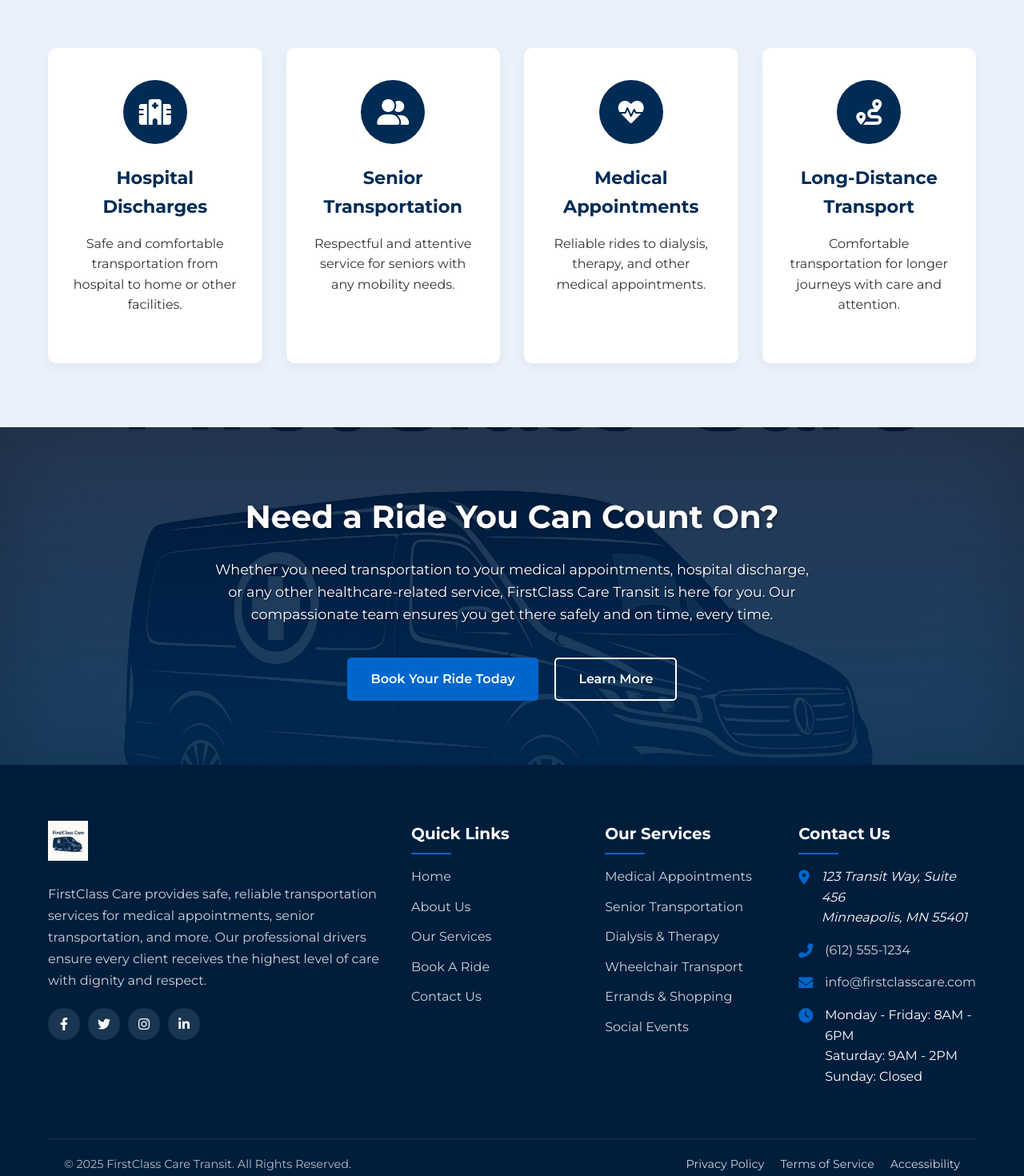
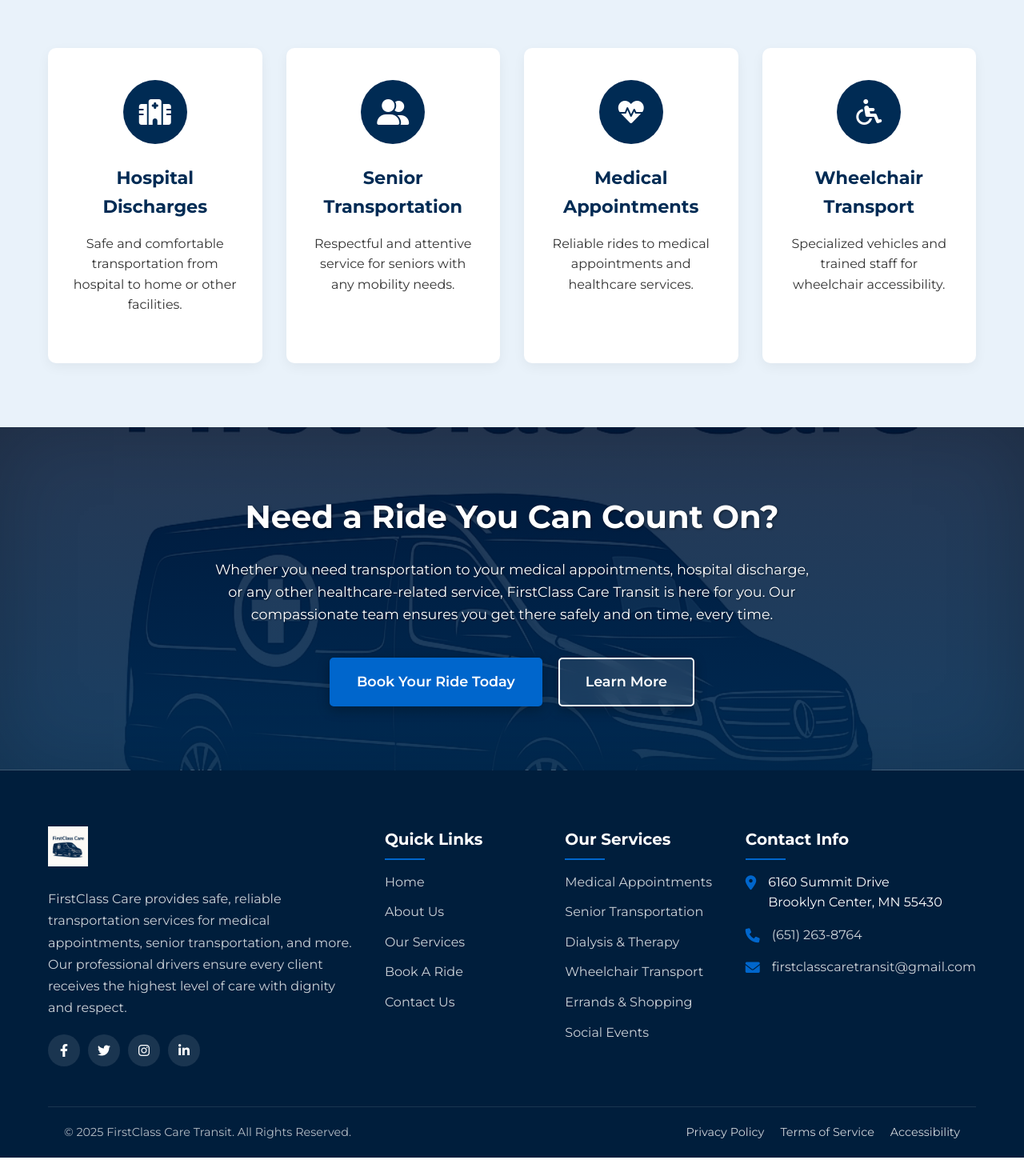
Before and after one commit to abdirahman-yy/FirstClassCare, a React app: page / in a window 1280 px wide. Shown: the part 660-2130 px from the top of the page at 80% size. After the commit the page ends 2107 px from the top, so only its background shows below. Built offline with nearby package versions, Linux system fonts and the light colour scheme.

Commit message:
feat: enhance website with elderly image, improved CTA buttons, and Google Maps integration

```diff
--- a/src/components/Footer.tsx
+++ b/src/components/Footer.tsx
@@ -267,29 +267,21 @@
           </FooterColumn>
 
           <FooterColumn>
-            <h3>Contact Us</h3>
+            <h3>Contact Info</h3>
             <div className="contact-item">
-              <i className="fas fa-map-marker-alt" aria-hidden="true"></i>
-              <address>
-                123 Transit Way, Suite 456<br />
-                Minneapolis, MN 55401
-              </address>
+              <i className="fas fa-map-marker-alt"></i>
+              <div>
+                6160 Summit Drive<br />
+                Brooklyn Center, MN 55430
+              </div>
             </div>
             <div className="contact-item">
-              <i className="fas fa-phone-alt" aria-hidden="true"></i>
-              <a href="tel:+16125551234">(612) 555-1234</a>
+              <i className="fas fa-phone"></i>
+              <a href="tel:+16512638764">(651) 263-8764</a>
             </div>
             <div className="contact-item">
-              <i className="fas fa-envelope" aria-hidden="true"></i>
-              <a href="mailto:info@firstclasscare.com">info@firstclasscare.com</a>
-            </div>
-            <div className="contact-item">
-              <i className="fas fa-clock" aria-hidden="true"></i>
-              <span>
-                Monday - Friday: 8AM - 6PM<br />
-                Saturday: 9AM - 2PM<br />
-                Sunday: Closed
-              </span>
+              <i className="fas fa-envelope"></i>
+              <a href="mailto:firstclasscaretransit@gmail.com">firstclasscaretransit@gmail.com</a>
             </div>
           </FooterColumn>
         </FooterColumns>
--- a/src/components/Header.tsx
+++ b/src/components/Header.tsx
@@ -304,7 +304,7 @@
             <Link to="/" onClick={closeMenu}>
               <img
                 src={scrolled ? "/assets/images/logo.png" : "/assets/images/logo-white.png"}
-                alt="FirstClass Care Logo"
+                alt="First Class Care Transit"
                 style={{ maxHeight: scrolled ? '45px' : '45px' }}
                 onError={(e) => {
                   const target = e.target as HTMLImageElement;
--- a/src/components/home/FeaturesSection.tsx
+++ b/src/components/home/FeaturesSection.tsx
@@ -72,12 +72,12 @@
     {
       icon: 'fa-heartbeat',
       title: 'Medical Appointments',
-      description: 'Reliable rides to dialysis, therapy, and other medical appointments.'
+      description: 'Reliable rides to medical appointments and healthcare services.'
     },
     {
-      icon: 'fa-route',
-      title: 'Long-Distance Transport',
-      description: 'Comfortable transportation for longer journeys with care and attention.'
+      icon: 'fa-wheelchair',
+      title: 'Wheelchair Transport',
+      description: 'Specialized vehicles and trained staff for wheelchair accessibility.'
     }
   ];
 
--- a/src/pages/AboutPage.tsx
+++ b/src/pages/AboutPage.tsx
@@ -219,7 +219,7 @@
               animate={{ opacity: 1, x: 0 }}
               transition={{ duration: 0.7, delay: 0.4 }}
             >
-              <img src="/images/about-image.jpg" alt="FirstClass Care Transit Service" />
+              <img src="/assets/images/elderly-van.jpg" alt="Elderly person getting assistance entering a medical transport van" />
             </AboutImage>
           </AboutGrid>
         </div>
--- a/src/pages/AccessibilityPage.tsx
+++ b/src/pages/AccessibilityPage.tsx
@@ -193,9 +193,9 @@
                 We welcome your feedback on the accessibility of FirstClass Care Transit. Please let us know if you encounter accessibility barriers on our website:
               </p>
               <p>
-                <strong>Phone:</strong> <a href="tel:+16125551234">(612) 555-1234</a><br />
-                <strong>Email:</strong> <a href="mailto:accessibility@firstclasscare.com">accessibility@firstclasscare.com</a><br />
-                <strong>Postal Address:</strong> 123 Transit Way, Suite 456, Minneapolis, MN 55401
+                <strong>Phone:</strong> <a href="tel:+16512638764">(651) 263-8764</a><br />
+                <strong>Email:</strong> <a href="mailto:firstclasscaretransit@gmail.com">firstclasscaretransit@gmail.com</a><br />
+                <strong>Postal Address:</strong> 6160 Summit Drive, Brooklyn Center, MN 55430
               </p>
               <p>
                 We try to respond to feedback within 3 business days.
--- a/src/pages/BookingPage.tsx
+++ b/src/pages/BookingPage.tsx
@@ -733,7 +733,7 @@
               <div className="info-box">
                 <h4>Important Information</h4>
                 <p>Please book your transportation at least 24 hours in advance when possible.</p>
-                <p>For same-day emergency transportation, please call us directly at (612) 555-1234.</p>
+                <p>For same-day emergency transportation, please call us directly at (651) 263-8764.</p>
                 <p>Cancellations should be made at least 12 hours in advance to avoid cancellation fees.</p>
               </div>
 
--- a/src/pages/ContactPage.tsx
+++ b/src/pages/ContactPage.tsx
@@ -188,7 +188,7 @@
 `;
 
 // Contact info styles
-const ContactInfo = styled(motion.div)`
+const ContactInfo = styled.div`
   background-color: ${({ theme }) => theme.colors.primary};
   padding: 40px;
   border-radius: ${({ theme }) => theme.borderRadius.medium};
@@ -289,24 +289,11 @@
 `;
 
 const MapContainer = styled.div`
-  height: 450px;
-  border-radius: ${({ theme }) => theme.borderRadius.medium};
+  width: 100%;
+  height: 300px;
+  border-radius: 8px;
   overflow: hidden;
-  box-shadow: ${({ theme }) => theme.boxShadow.medium};
-`;
-
-const MapPlaceholder = styled.div`
-  height: 100%;
-  display: flex;
-  align-items: center;
-  justify-content: center;
-  background-color: #e0e0e0;
-  color: ${({ theme }) => theme.colors.text};
-
-  p {
-    font-size: 1.2rem;
-    margin: 0;
-  }
+  box-shadow: 0 4px 6px rgba(0, 0, 0, 0.1);
 `;
 
 // FAQ section
@@ -686,11 +673,7 @@
               </SubmitButton>
             </ContactForm>
 
-            <ContactInfo
-              initial={{ opacity: 0, x: 30 }}
-              animate={{ opacity: 1, x: 0 }}
-              transition={{ duration: 0.7 }}
-            >
+            <ContactInfo>
               <InfoTitle>Contact Information</InfoTitle>
 
               <InfoItem>
@@ -699,7 +682,7 @@
                 </InfoIcon>
                 <InfoContent>
                   <h4>Our Location</h4>
-                  <p>123 Transit Way, Suite 456<br />Minneapolis, MN 55401</p>
+                  <p>6160 Summit Drive<br />Brooklyn Center, MN 55430</p>
                 </InfoContent>
               </InfoItem>
 
@@ -709,7 +692,7 @@
                 </InfoIcon>
                 <InfoContent>
                   <h4>Phone Number</h4>
-                  <p><a href="tel:+16125551234">(612) 555-1234</a></p>
+                  <p><a href="tel:+16512638764">(651) 263-8764</a></p>
                 </InfoContent>
               </InfoItem>
 
@@ -719,7 +702,7 @@
                 </InfoIcon>
                 <InfoContent>
                   <h4>Email Address</h4>
-                  <p><a href="mailto:info@firstclasscare.com">info@firstclasscare.com</a></p>
+                  <p><a href="mailto:firstclasscaretransit@gmail.com">firstclasscaretransit@gmail.com</a></p>
                 </InfoContent>
               </InfoItem>
 
@@ -758,9 +741,16 @@
         <div className="container" style={{ textAlign: 'center' }}>
           <MapTitle>Find Us</MapTitle>
           <MapContainer>
-            <MapPlaceholder>
-              <p>Map will be embedded here - 123 Transit Way, Minneapolis, MN 55401</p>
-            </MapPlaceholder>
+            <iframe
+              src="https://www.google.com/maps/embed?pb=!1m18!1m12!1m3!1d2822.8!2d-93.3265!3d45.0781!2m3!1f0!2f0!3f0!3m2!1i1024!2i768!4f13.1!3m3!1m2!1s0x52b333909377bbbb%3A0x939fc9842f7aee07!2s6160%20Summit%20Dr%20N%2C%20Brooklyn%20Center%2C%20MN%2055430!5e0!3m2!1sen!2sus!4v1699999999999!5m2!1sen!2sus"
+              width="100%"
+              height="100%"
+              style={{ border: 0 }}
+              allowFullScreen
+              loading="lazy"
+              referrerPolicy="no-referrer-when-downgrade"
+              title="First Class Care Transit Location"
+            />
           </MapContainer>
         </div>
       </MapSection>
@@ -829,7 +819,7 @@
               transition={{ duration: 0.5, delay: 0.2 }}
             >
               <Link to="/booking" className="btn btn-primary">Book Now</Link>
-              <a href="tel:+16125551234" className="btn btn-secondary">Call Us</a>
+              <a href="tel:+16512638764" className="btn btn-secondary">Call Us</a>
             </motion.div>
           </CTAContent>
         </div>
--- a/src/pages/HomePage.tsx
+++ b/src/pages/HomePage.tsx
@@ -41,12 +41,13 @@
     gap: 20px;
 
     a {
-      padding: 12px 28px;
-      font-size: 1rem;
+      padding: 14px 32px;
+      font-size: 1.1rem;
       font-weight: 600;
       text-decoration: none;
       border-radius: ${({ theme }) => theme.borderRadius.small};
       transition: all 0.3s ease;
+      box-shadow: 0 4px 15px rgba(0, 0, 0, 0.3);
 
       &:first-child {
         background-color: ${({ theme }) => theme.colors.secondary};
@@ -57,17 +58,22 @@
           background-color: white;
           color: ${({ theme }) => theme.colors.primary};
           border-color: white;
+          transform: translateY(-2px);
+          box-shadow: 0 6px 20px rgba(0, 0, 0, 0.4);
         }
       }
 
       &:last-child {
-        background-color: transparent;
+        background-color: rgba(255, 255, 255, 0.1);
         color: white;
         border: 2px solid white;
+        backdrop-filter: blur(10px);
 
         &:hover {
           background-color: white;
           color: ${({ theme }) => theme.colors.primary};
+          transform: translateY(-2px);
+          box-shadow: 0 6px 20px rgba(0, 0, 0, 0.4);
         }
       }
     }
--- a/src/pages/ServicesPage.tsx
+++ b/src/pages/ServicesPage.tsx
@@ -138,21 +138,24 @@
   display: block;
   width: 100%;
   margin-top: auto;
-  padding: 14px;
+  padding: 16px;
   text-align: center;
   border-radius: ${({ theme }) => theme.borderRadius.small};
   font-weight: 600;
+  font-size: 1rem;
   text-decoration: none;
-  background-color: transparent;
-  color: ${({ theme }) => theme.colors.primary};
+  background-color: ${({ theme }) => theme.colors.primary};
+  color: white;
   border: 2px solid ${({ theme }) => theme.colors.primary};
   transition: all ${({ theme }) => theme.transitions.default};
+  box-shadow: 0 4px 15px rgba(0, 43, 84, 0.15);
 
   &:hover {
-    background-color: ${({ theme }) => theme.colors.primary};
+    background-color: ${({ theme }) => theme.colors.secondary};
     color: white;
     transform: translateY(-3px);
-    box-shadow: 0 4px 10px rgba(0, 0, 0, 0.1);
+    box-shadow: 0 6px 20px rgba(0, 43, 84, 0.25);
+    border-color: ${({ theme }) => theme.colors.secondary};
   }
 `;
 
@@ -234,12 +237,54 @@
   .buttons {
     display: flex;
     justify-content: center;
-    gap: 15px;
+    gap: 20px;
+
+    a {
+      padding: 16px 32px;
+      font-size: 1.1rem;
+      font-weight: 600;
+      text-decoration: none;
+      border-radius: ${({ theme }) => theme.borderRadius.small};
+      transition: all 0.3s ease;
+      box-shadow: 0 4px 15px rgba(0, 0, 0, 0.3);
+
+      &.btn-primary {
+        background-color: ${({ theme }) => theme.colors.secondary};
+        color: white;
+        border: 2px solid ${({ theme }) => theme.colors.secondary};
+
+        &:hover {
+          background-color: white;
+          color: ${({ theme }) => theme.colors.primary};
+          border-color: white;
+          transform: translateY(-2px);
+          box-shadow: 0 6px 20px rgba(0, 0, 0, 0.4);
+        }
+      }
+
+      &.btn-secondary {
+        background-color: rgba(255, 255, 255, 0.1);
+        color: white;
+        border: 2px solid white;
+        backdrop-filter: blur(10px);
+
+        &:hover {
+          background-color: white;
+          color: ${({ theme }) => theme.colors.primary};
+          transform: translateY(-2px);
+          box-shadow: 0 6px 20px rgba(0, 0, 0, 0.4);
+        }
+      }
+    }
 
     @media (max-width: ${({ theme }) => theme.breakpoints.small}) {
       flex-direction: column;
       max-width: 250px;
       margin: 0 auto;
+
+      a {
+        width: 100%;
+      }
     }
   }
 `;
@@ -273,14 +318,14 @@
       ]
     },
     {
-      icon: 'fa-heartbeat',
-      title: 'Dialysis and Therapy Appointments',
-      description: 'We provide reliable and consistent transportation to and from regular medical appointments like dialysis or therapy sessions. We understand the importance of punctuality for these critical appointments.',
+      icon: 'fa-shopping-cart',
+      title: 'Errands & Shopping',
+      description: 'We provide transportation for essential errands and shopping trips. Our drivers can assist with carrying bags and ensuring you have everything you need.',
       features: [
-        'On-time arrival guaranteed',
-        'Regular scheduling available',
-        'Comfortable seating for post-treatment comfort',
-        'Caring staff familiar with medical needs'
+        'Grocery store transportation',
+        'Pharmacy trips',
+        'Shopping assistance',
+        'Flexible wait times'
       ]
     },
     {
```
Also changed, not shown: src/components/home/HeroSection.tsx (+28 -0 lines), src/components/layout/Header.tsx (added, +50 -0 lines), 1 other file (tests, documents, lock files or other folders).
